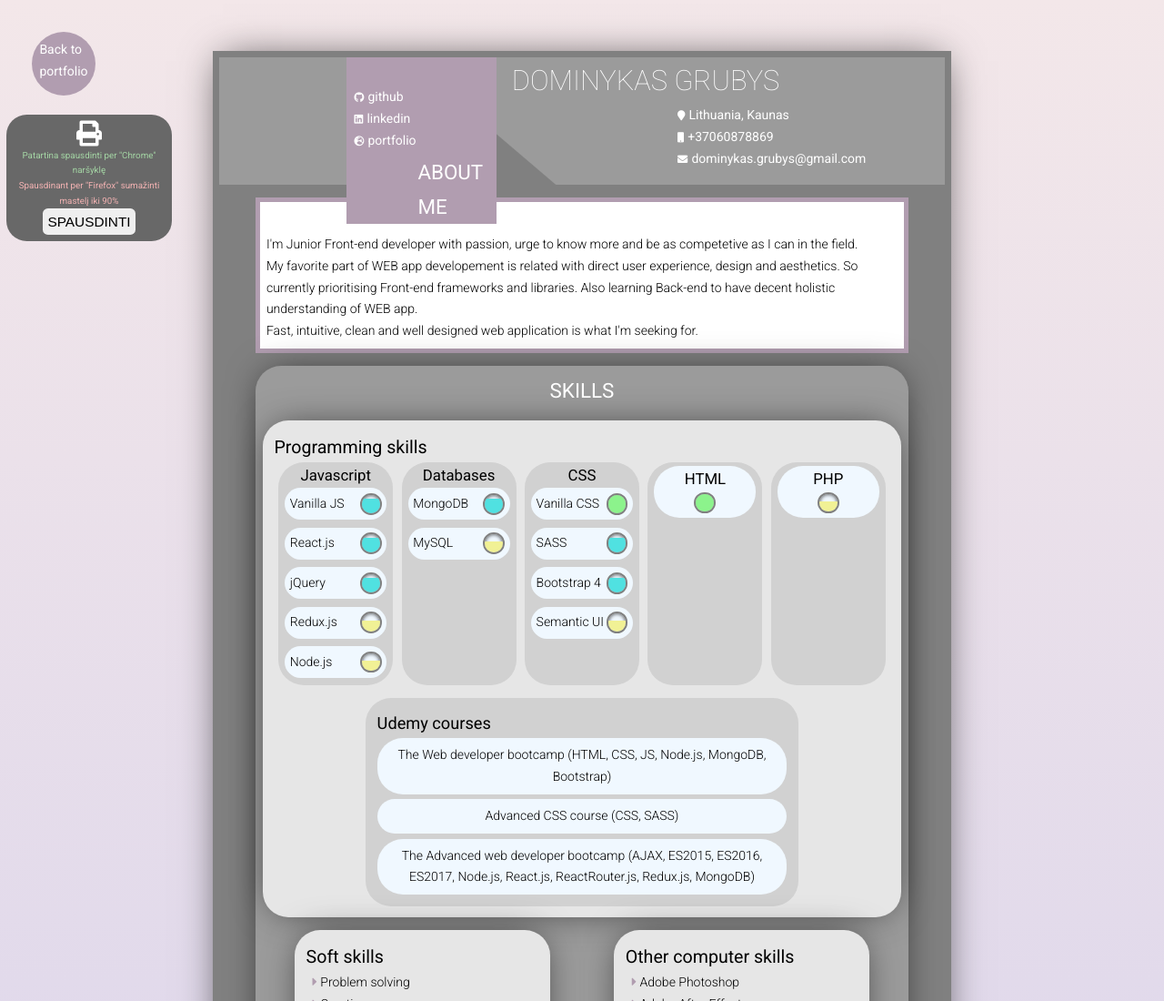
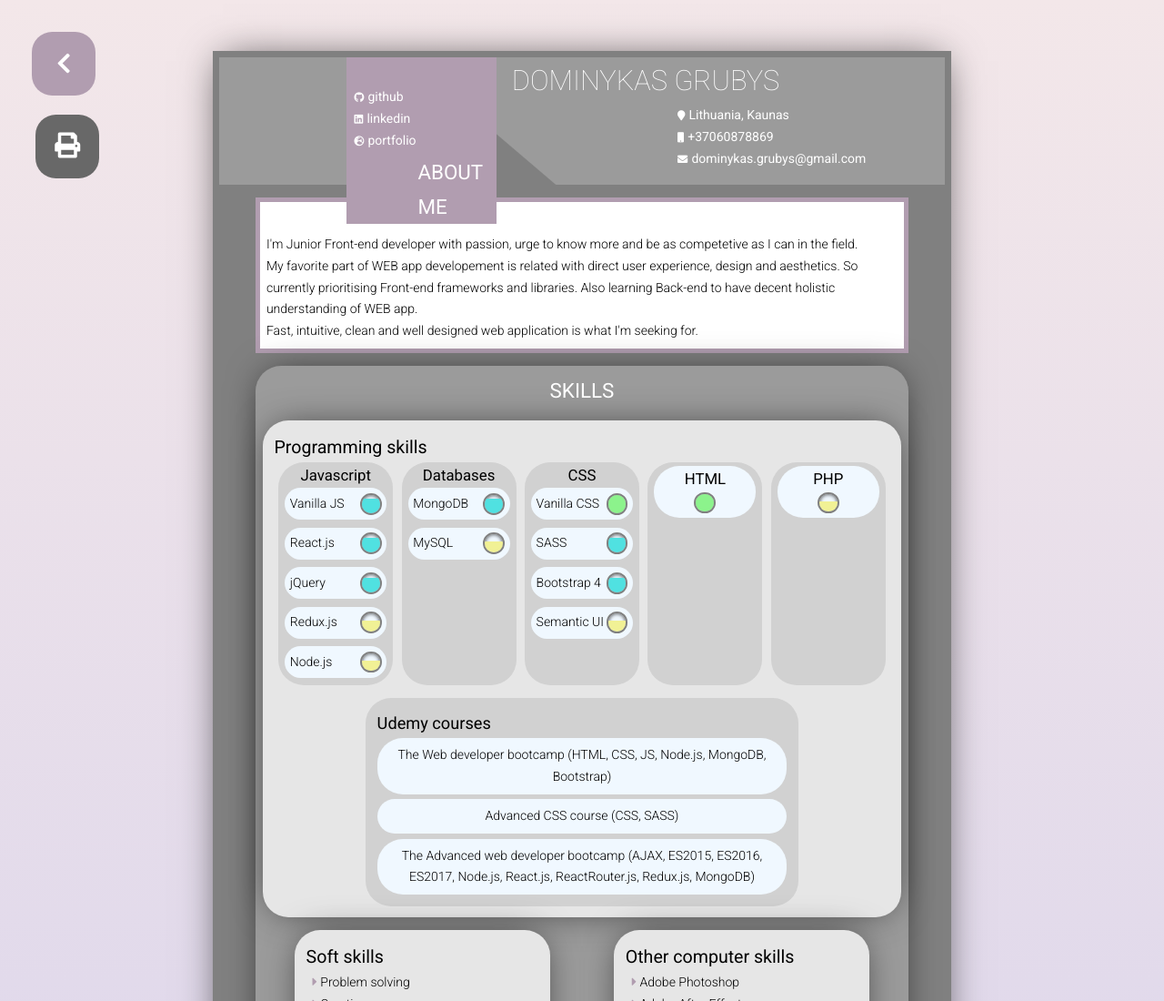
Before and after one commit to domasgr/portfolio, a plain HTML site: page resume.html in a window 1280 px wide. Shown: the top 1100 px of the page at 91% size. Drawn offline with Linux system fonts and the light colour scheme.

Commit message:
new design buttons

```diff
--- a/resume.html
+++ b/resume.html
@@ -6,7 +6,7 @@
         <link href="https://fonts.googleapis.com/css?family=Roboto:100,300,400" rel="stylesheet">
         <!-- <link rel="stylesheet" href="main.css"> -->
         <style>
-            *,
+*,
 *::after,
 *::before{
     margin: 0;
@@ -62,48 +62,78 @@ body{
 }
 .backToPortfolio{
     position: fixed;
+    display: flex;
+    justify-content: center;
+    align-items: center;
     left: 25px;
     top: 25px;
     width: 50px;
     height: 50px;
-    border-radius: 50%;
+    border-radius: 16px;
     background: #b19db0;
     color: white;
     font-weight: 500;
     padding: 6px;
     transition: .2s all;
     z-index: 5;
+    overflow: hidden;
 }
+/* back to portfolio button effects */
 .backToPortfolio:hover{
     background: #987796;
     transform: scale(1.1);
 }
-#print{
+.backToPortfolio:hover:before{
+    opacity: 1;
+    transform: translate(0,0);
+
+}
+.backToPortfolio:before{
+    content: attr(data-hover);
+    position: absolute;
+    transform: translate(120%,0);
+    opacity: 0;
+    transition: all .3s ease-in-out;
+}
+.fa-chevron-left{
+    transition: all .3s ease-in-out;
+    font-size: 18px;
+}
+.backToPortfolio:hover .fa-chevron-left{
+    opacity: 0;
+    transform: translate(-500%, 0);
+}
+
+.print{
     position: fixed;
     width: 130px;
-    /* height: 100px; */
+    height: 84px;
     background: #686868;
     font-size: 7px;
     top: 90px;
-    left: 5px;
+    left: 25px;
     padding: 5px;
     text-align: center;
     border-radius: 16px;
     z-index: 5;
+    overflow: hidden;
+    transition: all .3s ease;
 }
-#print .fa-print{
+.print .fa-print{
     font-size: 20px;
 }
-#print p{
+.print p{
     font-weight: 400;
+    animation: fade-in .5s ease;
+    padding: 2px 0;
 }
-#print p:nth-of-type(1){
+.print p:nth-of-type(1){
     color: #a4d5a4;
 }
-#print p:nth-of-type(2){
+.print p:nth-of-type(2){
     color: #f2b2b2;
 }
-#print button{
+.print button{
     border: none;
     font-size: 11px;
     padding: 4px;
@@ -111,6 +141,60 @@ body{
     outline: none;
     border-radius: 4px;
     z-index: 5;
+    animation: fade-in .5s ease;
+    background: #e6e6e6;
+}
+.print .minimize{
+    position: absolute;
+    width: 20px;
+    height: 20px;
+    border-radius: 50%;
+    background: #ff4444;
+    top: 0;
+    right: -1px;
+    display: flex;
+    justify-content: center;
+    align-items: center;
+    font-size: 11px;
+    transition: all .2s ease;
+}
+.print .minimize:hover{
+    transform: scale(1.2);
+    cursor: pointer;
+}
+
+    .print-minimized{
+        position: fixed;
+        width: 50px;
+        height: 50px;
+        background: #686868;
+        font-size: 7px;
+        top: 90px;
+        left: 28px;
+        padding: 14px;
+        text-align: center;
+        border-radius: 16px;
+        z-index: 5;
+        transition: all .3s ease;
+    }
+    .print-minimized:hover{
+        transform: scale(1.1);
+        background: #535252;
+        cursor: pointer;
+    }
+    .display-none{
+        display: none;
+    }
+    .print .minimize.enlarge{
+        width: 100%;
+        height: 100%;
+        border-radius: 16px;
+        background: transparent;
+    }
+@keyframes fade-in{
+    0%{opacity: 0;}
+    80%{opacity: 0;}
+    100%{opacity: 1;}
 }
 header{
     width: 100%;
@@ -484,6 +568,9 @@ main.summary{
     .backToPortfolio{
         display: none;
     }
+    .print{
+        display: none;
+    }
     #print{
         display: none;
     }
@@ -503,12 +590,13 @@ main.summary{
     </head>
 
     <body>
-        <a href="https://dominykas-grubys.netlify.com/"><div class="backToPortfolio">Back to portfolio</div></a>
-        <div id='print'>
+        <a href="https://dominykas-grubys.netlify.com/"><div data-hover="Portfolio" class="backToPortfolio"><i class="fas fa-chevron-left"></i></div></a>
+        <div class='print'>
+            <div class='minimize'><i class="fas fa-minus"></i></div>
             <i class="fas fa-print"></i>
-            <p>Patartina spausdinti per "Chrome" naršyklę</p>
-            <p>Spausdinant per "Firefox" sumažinti mastelį iki 90%</p>
-            <button onclick="printPortfolio()">SPAUSDINTI</button>
+            <p>Recomended printing on "Chrome"</p>
+            <p>On "Firefox" lower scale to 90%</p>
+            <button onclick="printPortfolio()">PRINT</button>
         </div>
         <!-- <div class="javascript">
             <div class="js">JavaScript</div>
@@ -733,6 +821,54 @@ main.summary{
         function printPortfolio(){
             window.print();
         }
+
+
+        const printE = document.querySelector(".print");
+        const ps = document.querySelectorAll(".print p");
+        const printBtn = document.querySelector(".print button");
+        const minimize = document.querySelector(".minimize");
+        const icon = document.querySelector(".fa-minus");
+        var selfClose = true;
+
+         minimize.addEventListener("click", function(){
+            minimizePrintElement();
+        })
+
+
+        function minimizePrintElement(){
+            printE.classList.toggle("print-minimized");
+            printBtn.classList.toggle("display-none");
+            minimize.classList.toggle("enlarge");
+            ps[0].classList.toggle("display-none");
+            ps[1].classList.toggle("display-none");
+            icon.classList.toggle("display-none");
+            selfClose = false;
+        }
+
+        (function() {
+                setTimeout(function(){
+                    if(selfClose){
+                        minimizePrintElement();
+                    }
+                }, 3000)
+        })();
+
+
+        // function createMaximize(){
+        //     print.classList.add("maximize");
+        //     maximize = document.querySelector(".maximize");
+        //     maximize.addEventListener("click", function(){
+        //         print.classList.remove("print-minimized");
+        //         ps[0].classList.remove("display-none");
+        //         ps[1].classList.remove("display-none");
+        //         printBtn.classList.remove("display-none");
+        //         minimize.classList.remove("display-none");
+        //         print.classList.remove("maximize");
+        //     })
+        // }
+
+
+
     </script>
     </body>
 </html>
```
Also changed, not shown: main.css (+111 -12 lines).
